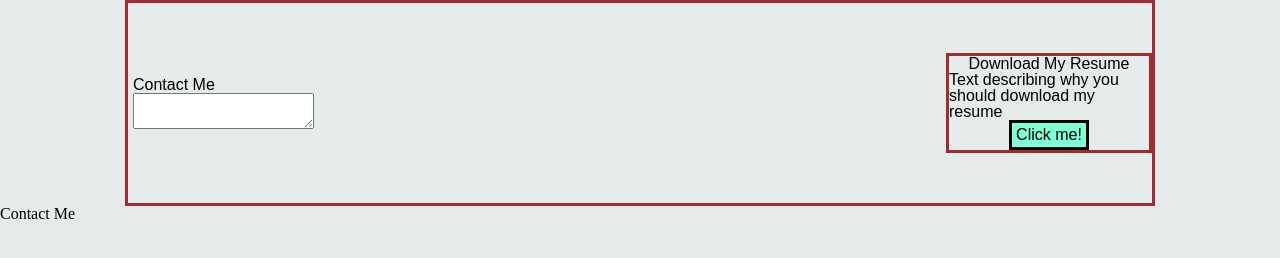
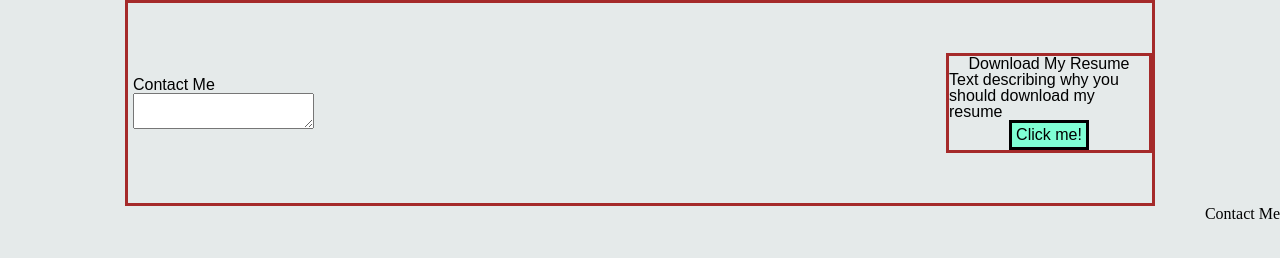
Before and after one commit to Geholst/My-portfolio, a plain HTML site: page index.html in a window 1280 px wide. Shown: the part 188-446 px from the top of the page. Drawn offline with Linux system fonts and the light colour scheme.

Commit message:
Bugfixes

```diff
--- a/css/style.css
+++ b/css/style.css
@@ -88,7 +88,7 @@ form {
     color: black;
 }
 
-#footer {
+footer {
     display: flex;
     flex-direction: column;
     align-items: flex-end;
```
